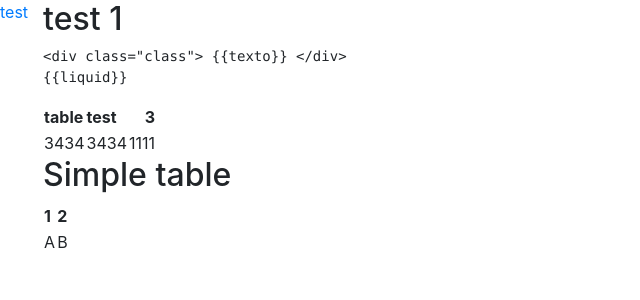
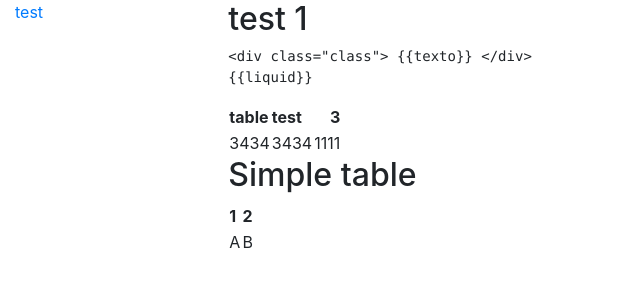
Before and after one commit to Bsale-IO/template-docs, a Jekyll site: the page built from docs/index.md, in a window 1280 px wide. Shown: the top 300 px of the page, without its empty margins (0-640 px from the left). Built offline with Jekyll 4.4.1, drawn with Linux system fonts in a browser that asks for light colours; our own code applies the rules of GitHub Pages for plain Markdown files.

Commit message:
test menu

```diff
--- a/docs/_includes/menu.html
+++ b/docs/_includes/menu.html
@@ -1,4 +1,4 @@
-<nav>
+<nav class="d-none d-md-block col-md-3 col-lg-2">
   {% for item in site.data.menus %}
     <a href="{{item.url}}" title="{{item.title}}">
       {{item.title}}
--- a/docs/_layouts/default.html
+++ b/docs/_layouts/default.html
@@ -11,7 +11,7 @@
 <body>
     <div class="container-fluid">
         <div class="row">
-            <div>{% include menu.html %}</div>
+            {% include menu.html %}
             <div class="col-auto">{{ content }}</div>
         </div>
     </div>
```
